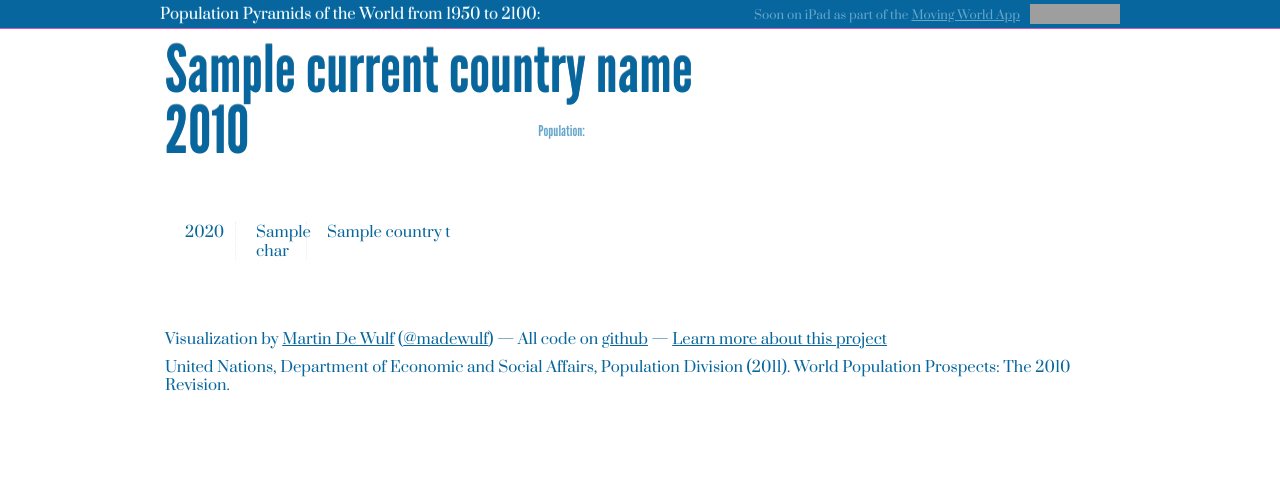
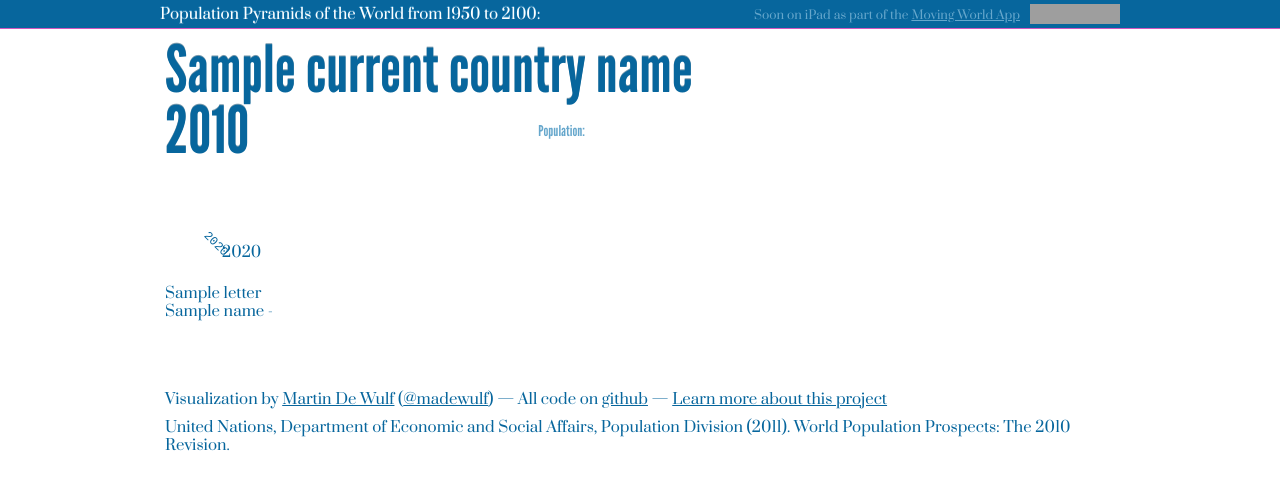
Before and after one commit to madewulf/PopulationPyramid.net, a Flask app: template templates/index.html in a window 1280 px wide. Shown: the top 490 px of the page. Run offline with Flask 2, Linux system fonts and the light colour scheme; the template is opened without the code that fills it: most values are stand-ins (such as "Sample title", 1, 10 or a date in 2020); some libraries are stand-ins or nearby versions; grey boxes are pictures that could not be loaded.

Commit message:
removing the slider in favor of a list of years again aligned on the population size graph

```diff
--- a/2010/parser.py
+++ b/2010/parser.py
@@ -21,7 +21,7 @@
 f = lambda: defaultdict(f)
 res_dict = defaultdict(f)
 year_set = set()
-
+print u"qmsdlkjqmslkjfçççç"
 countries_dict = {}
 count =0
 for sex in files:
@@ -32,7 +32,9 @@
             if (year % 5== 0):
                 year_set.add(year)
                 country = row[2]
-                encoded_country =  urllib.quote_plus(country.decode('ascii','ignore'))
+
+                country = unicode(country, "utf-8")
+                encoded_country =  urllib.quote_plus(country.encode('utf-8','ignore'))
                 countries_dict[encoded_country]=country
                 i=0
                 for v in row[6:22]+row[23:]:
--- a/site.py
+++ b/site.py
@@ -19,25 +19,32 @@
     f.close()
     currentCountryName = countries_dict.get(country,None)
 
-    print "country", country
+
     if currentCountryName is None:
         return make_response(render_template('404.html'), 404)
     else :
         if (currentLetter is None):
             currentLetter = currentCountryName[0]
-        country_list = letters_to_countries_list_dict[currentLetter.upper()]
-        country_tuples = []
-        for c in country_list:
-            country_tuples.append((c,countries_dict[c]))
-        print country, currentCountryName, year, currentLetter
+        alphabet = map(chr, range(97, 123))
+        alphabet.remove('x')
+        countries_lists  =[]
+        for letter in alphabet:
+            country_list = letters_to_countries_list_dict[letter.upper()]
+            country_tuples = []
+            for c in country_list:
+                country_tuples.append((c,unicode(countries_dict[c])))
+            big_tuple = (letter,country_tuples)
+            countries_lists.append(big_tuple)
+        years = map(str,years)
+        print years
         return  render_template("index.html",
                             currentCountry=country,
                             currentCountryName=currentCountryName,
                             currentYear=year,
                             currentLetter = currentLetter,
-                            country_tuples= country_tuples,
                             years = years,
-                            alphabet = alphabet
+                            alphabet = alphabet,
+                            countries_lists = countries_lists
                             )
 
 
--- a/static/css/base.css
+++ b/static/css/base.css
@@ -182,3 +182,16 @@
 
     text-decoration: underline;
 }
+
+.box_rotate {
+     -moz-transform: rotate(7.5deg);  /* FF3.5+ */
+       -o-transform: rotate(7.5deg);  /* Opera 10.5 */
+  -webkit-transform: rotate(45deg);  /* Saf3.1+, Chrome */
+             filter:  progid:DXImageTransform.Microsoft.BasicImage(rotation=0.083);  /* IE6,IE7 */
+         -ms-filter: "progid:DXImageTransform.Microsoft.BasicImage(rotation=0.083)"; /* IE8 */
+}
+
+.year_div_box
+{
+    width:12px;height:60px;float:left; line-height: 12px;font-family: arial;
+}
--- a/static/js/pyramid.js
+++ b/static/js/pyramid.js
@@ -1,6 +1,6 @@
 var canvas_size = 420,
     multiplier = 5,
-    curveWidth = 400,
+    curveWidth = 455,
     curveHeight = 100,
     c,
     curve,
@@ -246,7 +246,7 @@
 
 
 
-    $("#year_list_div ul").on("click", "a", function (event) {
+  /*  $("#year_list_div ul").on("click", "a", function (event) {
         $(".year_link").removeClass("selected_link");
         $(this).addClass("selected_link");
         event.preventDefault();
@@ -256,30 +256,7 @@
         var p2 = generatePath( );
         c.animate({path:p2}, 1000);
         changePyramidInfo();
-    });
-
-    $("#alpha_list_div ul").on("click", "a", function (event) {
-        event.preventDefault();
-        $(".alpha_link").removeClass("selected_link");
-        $(this).addClass("selected_link");
-
-        var letter = $(this).attr("id");
-        currentLetter = letter;
-        $('#country_list').hide();
-        var i;
-        $("#country_list").empty();
-        $("#country_list").height(0);
-        $(".country_link").remove();
-
-        var country_list = lettersToCountriesList[letter];
-        var country_count = country_list.length;
-        for (i = 0; i < country_count; i++) {
-            var humanName = countriesHumanNames[country_list[i]];
-            $("#country_list").append('<li><a class="country_link" href="" id="' + country_list[i] + '">' + humanName + "</a></li>");
-        }
-        $('#country_list').show(300);
-
-    });
+    });*/
 
     $("#slider").slider({
         'max':2100,
@@ -297,4 +274,8 @@
         c.animate({path:p2}, 10);
         changePyramidInfo();
     });
+
+    $("#year_list_div").hide();
+    $('#countriesTabs').tabs();
+
 });
--- a/templates/index.html
+++ b/templates/index.html
@@ -91,13 +91,21 @@
         </div>
         <div id="right_content_div" style="float:left;width:520px;">
             <div style="width:400px;height:40px">
-            <div id="slider" class="ui-slider ui-slider-horizontal ui-widget ui-widget-content ui-corner-all" style="width:400px;margin-left:20px; ">
+
+           <!-- <div id="slider" class="ui-slider ui-slider-horizontal ui-widget ui-widget-content ui-corner-all" style="width:400px;margin-left:20px; ">
                  <div class="ui-slider-range ui-widget-header" style="left: 12%; width: 77%; "></div>
                  <a class="ui-slider-handle ui-state-default ui-corner-all" href="#" style="left: 12%; "></a>
-             </div>
+             </div>-->
             </div>
         <div id="curve_div">
             <div id="canvas_container2"></div>
+        </div>
+        <div id="years" style="width:440px;height:40px; margin-top:-10px; padding-left:23px;">
+                {% for year in years %}
+                <div class="year_div box_rotate" style="padding:1px;width:12px;height:60px;float:left; font-size:12px; font-family: courier;">
+                    <a href="">{{year}}</a>
+                </div>
+                {%endfor%}
         </div>
         <div id="year_list_div" class="nav_links_div" style="text-align: center;">
             <ul id="year_list">
@@ -107,23 +115,23 @@
             </ul>
         </div>
 
-        <div id="alpha_list_div" class="nav_links_div" style="text-align: center;">
-            <ul id="alpha_list">
-                {% for char in alphabet %}
-                   <li><a class="alpha_link" href="/{{currentCountry}}/{{currentYear}}/{{char}}" id="{{char}}">{{char}} </a></li>
+        <div id="countriesTabs" style="clear:both;">
+            <ul>
+                {%for letter in alphabet %}
+                <li><a href="#tabs-{{letter}}">{{letter}}</a></li>
+                {%endfor %}
+            </ul>
+            {% for big_tuple in countries_lists %}
+            <div id="tabs-{{big_tuple.0}}">
+                {% for country_t in big_tuple.1%}
+                    <a class="country_link" href="/{{country_t.0}}/{{currentYear}}/" id="{{country_t.0}}" na="Western Asia">{{country_t.1}}</a> -
                 {%endfor%}
-
-            </ul>
+            </div>
+            {%endfor%}
         </div>
 
-        <div id="country_list_div" class="nav_links_div">
-            <ul id="country_list">
-                {% for country_t in country_tuples%}
-                <li><a class="country_link" href="/{{country_t.0}}/{{currentYear}}/" id="{{country_t.0}}" na="Western Asia">{{country_t.1}}</a><li>
-                {% endfor %}
-            </ul>
-        </div>
-        </div>
+
+        </div> <!-- closing right content div-->
     </div>
     <!--<div id="link">
         <div id="url_div">
```
